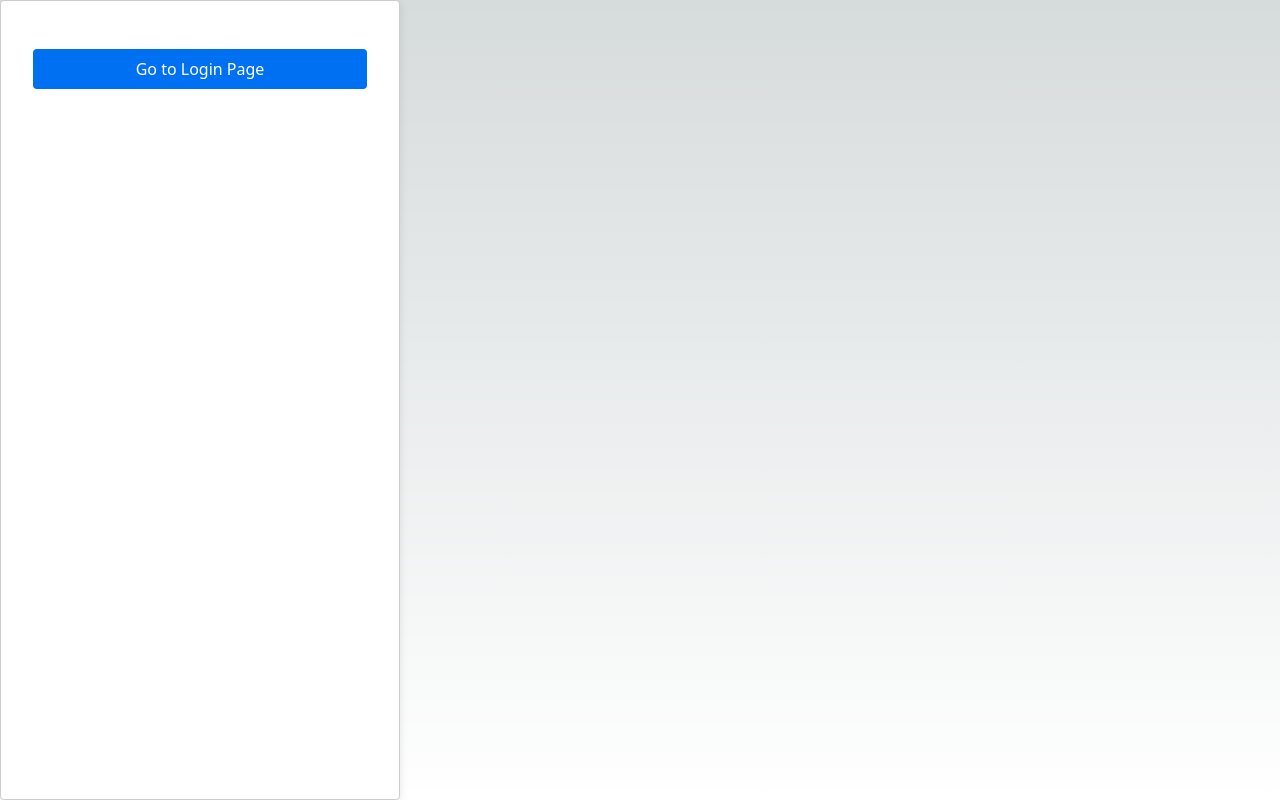
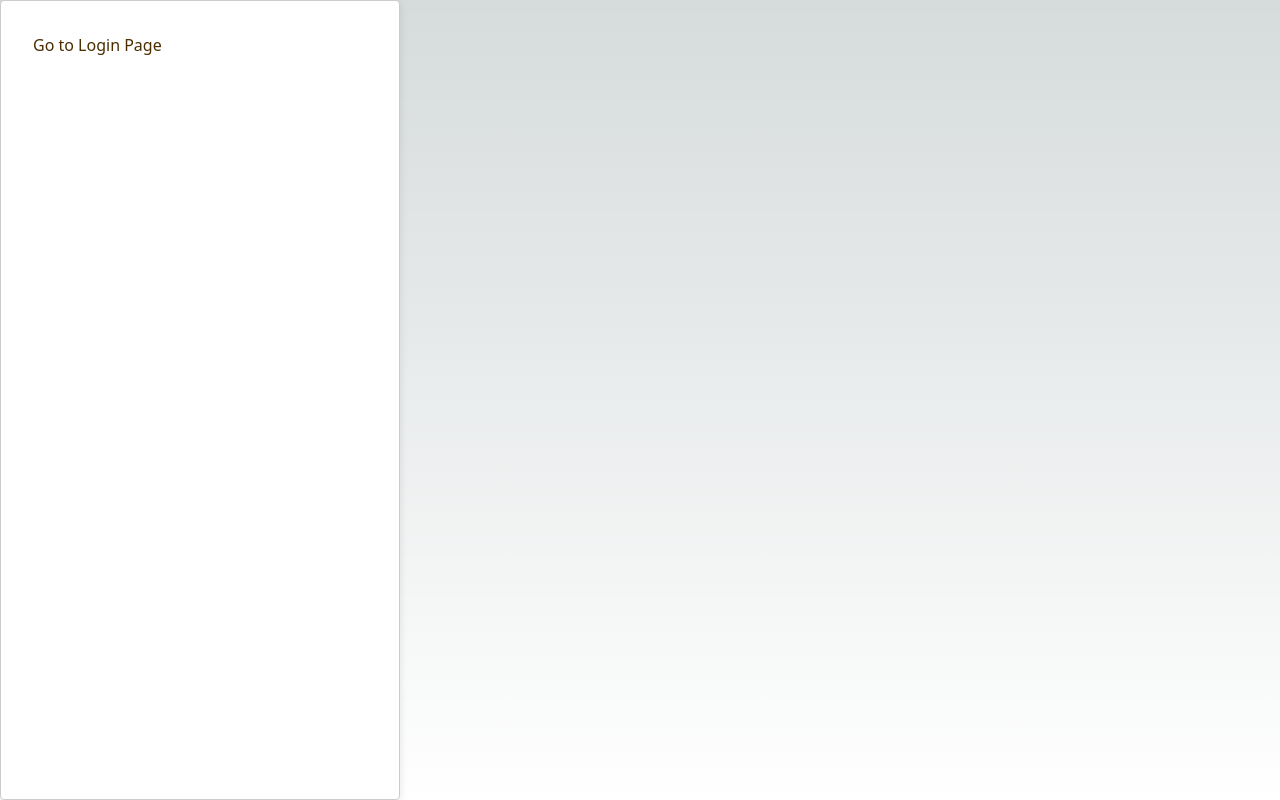
Before and after one commit to nhitran26197/famApp, a Next.js app in the folder frontend/: page / in a window 1280 px wide. Built offline with nearby package versions, Linux system fonts and the light colour scheme.

Commit message:
fix route to login

```diff
--- a/frontend/pages/index.tsx
+++ b/frontend/pages/index.tsx
@@ -10,12 +10,13 @@ const Login = () => {
   const router = useRouter();
   const routeToLogin = () => {
     router.push("/login");
-}
+  };
+
 
   return (
     <div className={styles.container}>
       <div className={styles.form}>
-    <button type="submit">Go to Login Page</button>
+      <button className={styles.button} onClick={routeToLogin}>Go to Login Page </button>
     </div>
     </div>
   );
--- a/frontend/pages/register.tsx
+++ b/frontend/pages/register.tsx
@@ -13,7 +13,7 @@ const Register = () => {
     const [age, setAge] = useState("");
 
 const routeToLogin = () => {
-    router.push("/");
+    router.push("/login");
 }
 
 
--- /dev/null
+++ b/package.json
@@ -0,0 +1,5 @@
+{
+  "dependencies": {
+    "next-auth": "^4.21.1"
+  }
+}
```
Also changed, not shown: frontend/pages/api/auth/[...nextauth].ts (added, +8 -0 lines), 1 other file (tests, documents, lock files or other folders).
